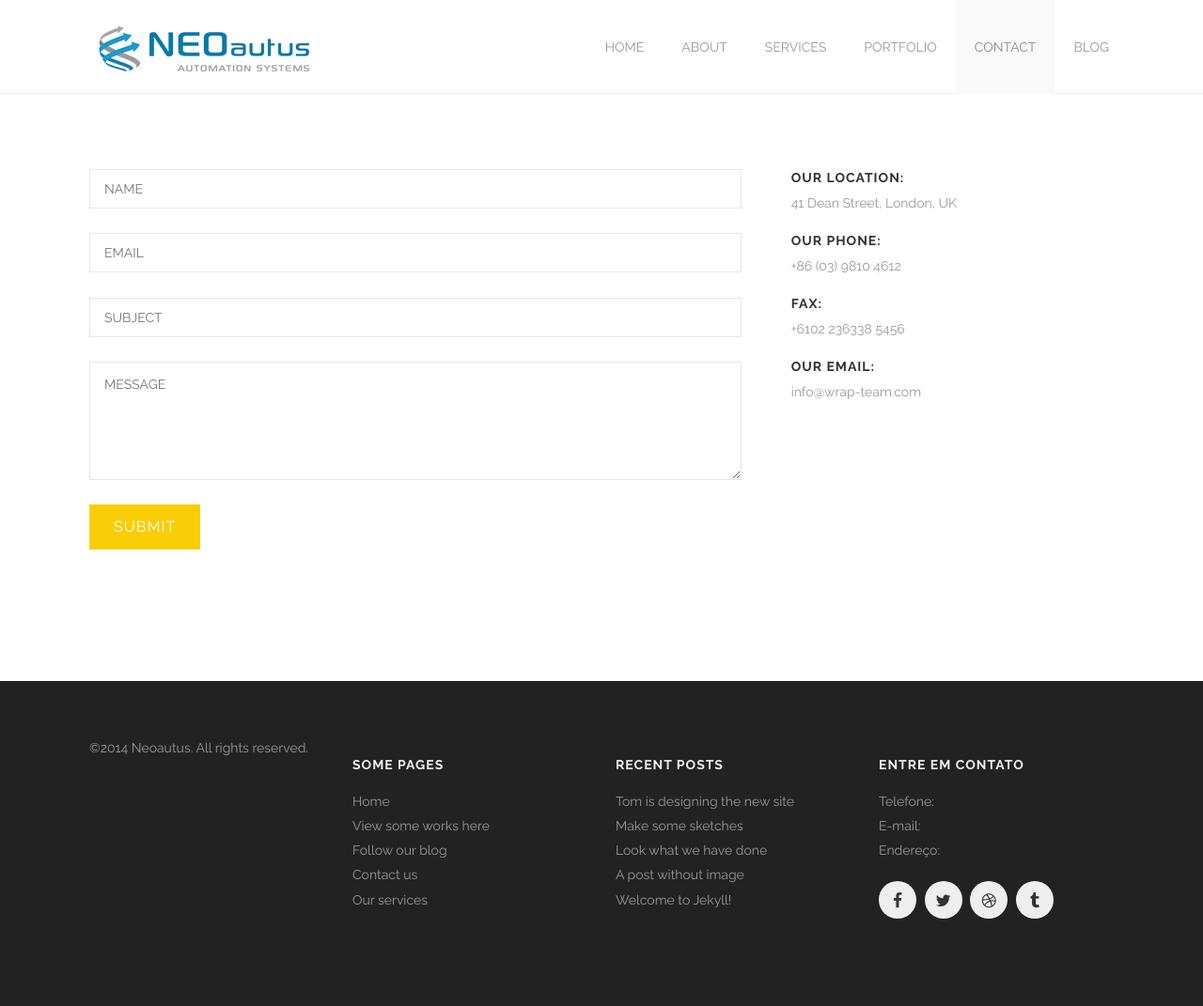
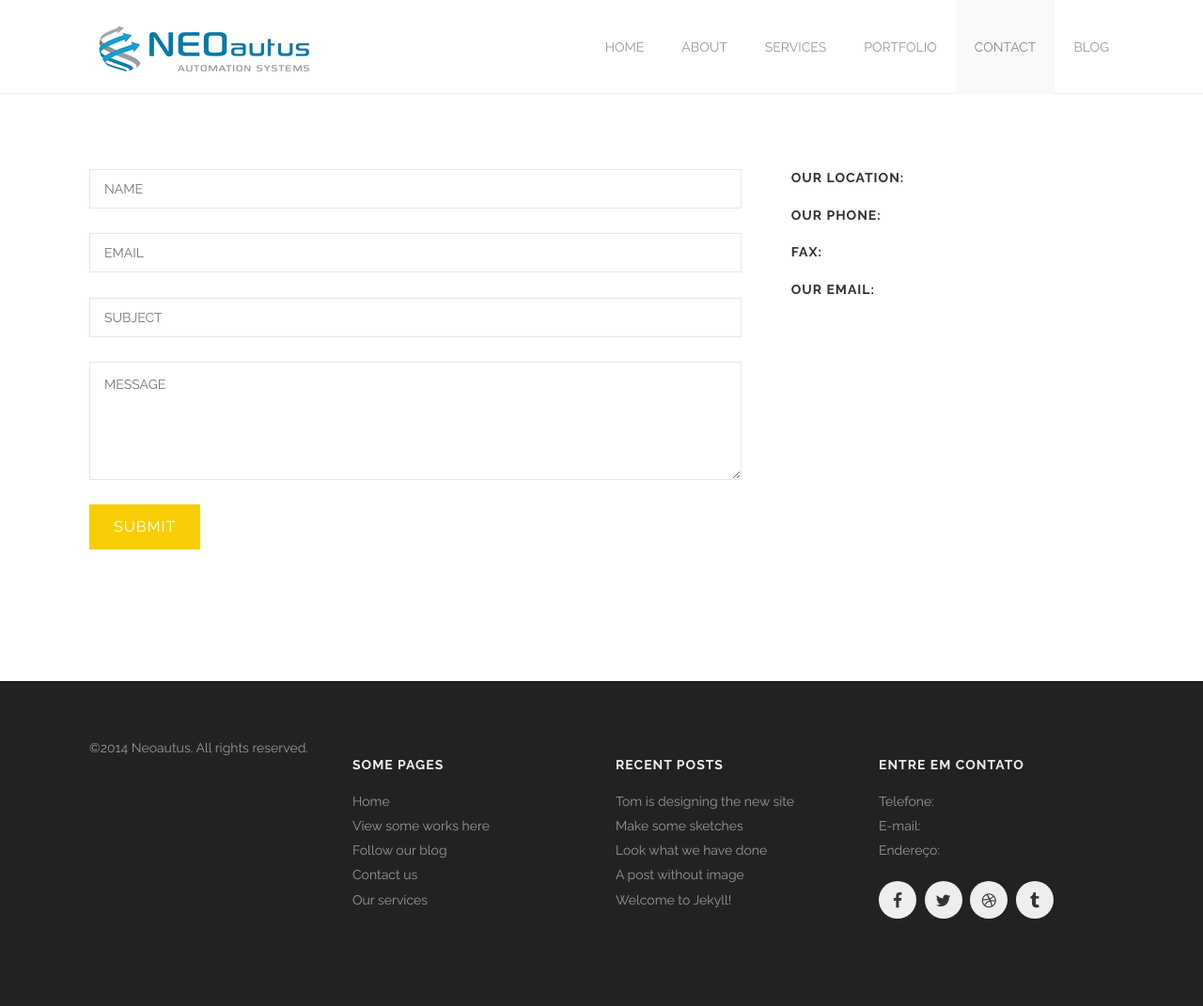
Before and after one commit to neoautus/neoautus.github.io, a Jekyll site: the page built from contact.html, in a window 1280 px wide. Shown: the whole page at 94% size. Built offline with Jekyll 4.4.1, drawn with Linux system fonts in a browser that asks for light colours.

Commit message:
Update contact.html

```diff
--- a/contact.html
+++ b/contact.html
@@ -29,13 +29,13 @@ section_id: contact
     <div class='medium-4 columns'>
       <div class='contact-details'>
         <h4>Our location:</h4>
-        <p>41 Dean Street, London, UK</p>
+        <p></p>
         <h4>Our Phone:</h4>
-        <p>+86 (03) 9810 4612</p>
+        <p></p>
         <h4>Fax:</h4>
-        <p>+6102 236338 5456</p>
+        <p></p>
         <h4>Our Email:</h4>
-        <p>info@wrap-team.com</p>
+        <p></p>
       </div>
     </div>
   </div>
```
